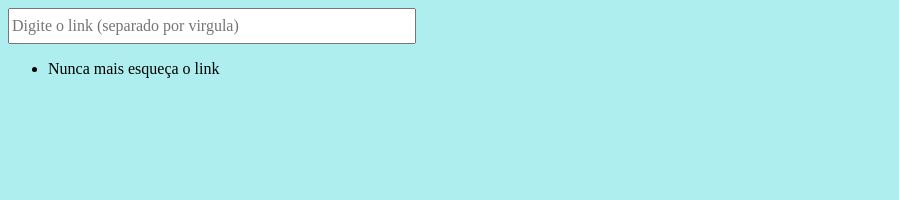
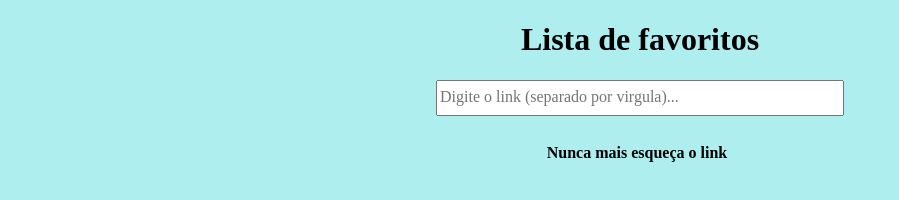
Before and after one commit to kalebesilva/pair-programming-back-end-avancado, a plain HTML site: page project-favorites/public/index.html in a window 1280 px wide. Shown: the whole page, without its empty margins (0-899 px from the left). Drawn offline with Linux system fonts and the light colour scheme.

Commit message:
Update index.html

```diff
--- a/project-favorites/public/index.html
+++ b/project-favorites/public/index.html
@@ -12,12 +12,32 @@
     <script src="js/script.js" defer></script>
 </head>
 <body>
-    <form action="#">
-        <input type="text" name="" id="" placeholder="Digite o link (separado por virgula)">
-    </form>
+    <h1 class="title-list">Lista de favoritos</h1>
+    <div>
+        <form action="#" class="input-form">
+            <input type="text" name="" id="" placeholder="Digite o link (separado por virgula)...">
+        </form>
 
-    <ul>
-        <li>Nunca mais esqueça o link</li>
-    </ul>
+        <table class="lista">
+            <thead>
+                <tr>
+                    <td><b>Nunca mais esqueça o link</b></td>
+                </tr>
+            </thead>
+            <tbody>
+                <tr>
+                    <td>
+
+                    </td>
+                </tr>
+            </tbody>
+        </table>
+
+        <!-- <ul class="lista">
+            <li>Nunca mais esqueça o link</li>
+        </ul> -->
+
+    </div>
+
 </body>
 </html>
```
